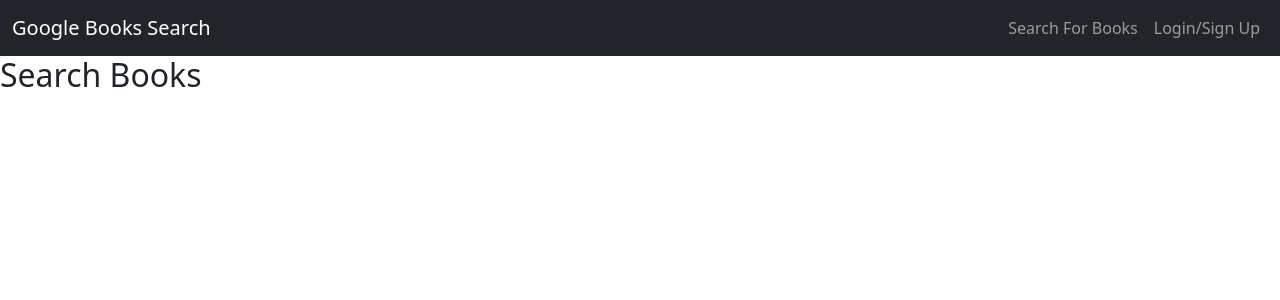
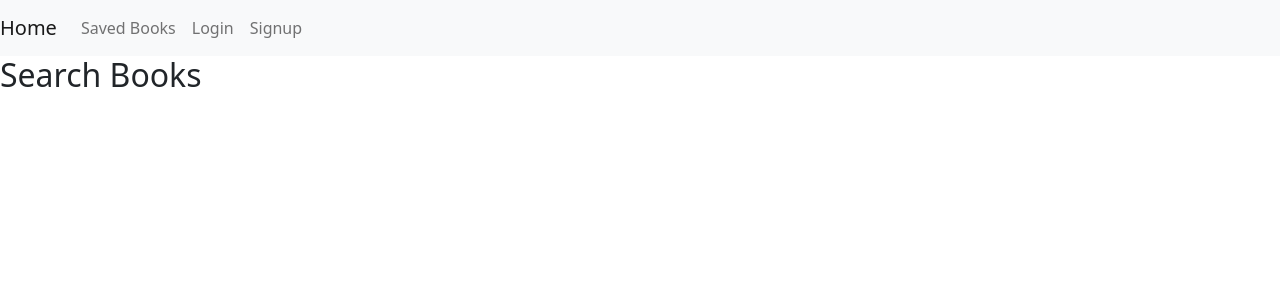
Before and after one commit to ngojohn2002/ReadFinder-GraphQL-API, a React (Vite) app in the folder client/: page / in a window 1280 px wide. Shown: the top 300 px of the page. Built offline with nearby package versions, Linux system fonts and the light colour scheme.

Commit message:
updated client/src/components/Navbar.jsx to ensure Navbar.jsx file uses Link correctly

```diff
--- a/client/src/components/Navbar.jsx
+++ b/client/src/components/Navbar.jsx
@@ -1,77 +1,33 @@
-import { useState } from 'react';
-import { Link } from 'react-router-dom';
-import { Navbar, Nav, Container, Modal, Tab } from 'react-bootstrap';
-import SignUpForm from './SignupForm';
-import LoginForm from './LoginForm';
+import React from "react";
+import { Link } from "react-router-dom";
 
-import Auth from '../utils/auth';
+function Navbar() {
+  return (
+    <nav className="navbar navbar-expand-lg navbar-light bg-light">
+      <Link className="navbar-brand" to="/">
+        Home
+      </Link>
+      <div className="collapse navbar-collapse">
+        <ul className="navbar-nav mr-auto">
+          <li className="nav-item">
+            <Link className="nav-link" to="/saved">
+              Saved Books
+            </Link>
+          </li>
+          <li className="nav-item">
+            <Link className="nav-link" to="/login">
+              Login
+            </Link>
+          </li>
+          <li className="nav-item">
+            <Link className="nav-link" to="/signup">
+              Signup
+            </Link>
+          </li>
+        </ul>
+      </div>
+    </nav>
+  );
+}
 
-const AppNavbar = () => {
-  // set modal display state
-  const [showModal, setShowModal] = useState(false);
-
-  return (
-    <>
-      <Navbar bg='dark' variant='dark' expand='lg'>
-        <Container fluid>
-          <Navbar.Brand as={Link} to='/'>
-            Google Books Search
-          </Navbar.Brand>
-          <Navbar.Toggle aria-controls='navbar' />
-          <Navbar.Collapse id='navbar' className='d-flex flex-row-reverse'>
-            <Nav className='ml-auto d-flex'>
-              <Nav.Link as={Link} to='/'>
-                Search For Books
-              </Nav.Link>
-              {/* if user is logged in show saved books and logout */}
-              {Auth.loggedIn() ? (
-                <>
-                  <Nav.Link as={Link} to='/saved'>
-                    See Your Books
-                  </Nav.Link>
-                  <Nav.Link onClick={Auth.logout}>Logout</Nav.Link>
-                </>
-              ) : (
-                <Nav.Link onClick={() => setShowModal(true)}>Login/Sign Up</Nav.Link>
-              )}
-            </Nav>
-          </Navbar.Collapse>
-        </Container>
-      </Navbar>
-      {/* set modal data up */}
-      <Modal
-        size='lg'
-        show={showModal}
-        onHide={() => setShowModal(false)}
-        aria-labelledby='signup-modal'>
-        {/* tab container to do either signup or login component */}
-        <Tab.Container defaultActiveKey='login'>
-          <Modal.Header closeButton>
-            <Modal.Title id='signup-modal'>
-              <Nav variant='pills'>
-                <Nav.Item>
-                  <Nav.Link eventKey='login'>Login</Nav.Link>
-                </Nav.Item>
-                <Nav.Item>
-                  <Nav.Link eventKey='signup'>Sign Up</Nav.Link>
-                </Nav.Item>
-              </Nav>
-            </Modal.Title>
-          </Modal.Header>
-          <Modal.Body>
-            <Tab.Content>
-              <Tab.Pane eventKey='login'>
-                <LoginForm handleModalClose={() => setShowModal(false)} />
-              </Tab.Pane>
-              <Tab.Pane eventKey='signup'>
-                <SignUpForm handleModalClose={() => setShowModal(false)} />
-              </Tab.Pane>
-            </Tab.Content>
-          </Modal.Body>
-        </Tab.Container>
-      </Modal>
-    </>
-  );
-};
-
-export default AppNavbar;
+export default Navbar;
```
